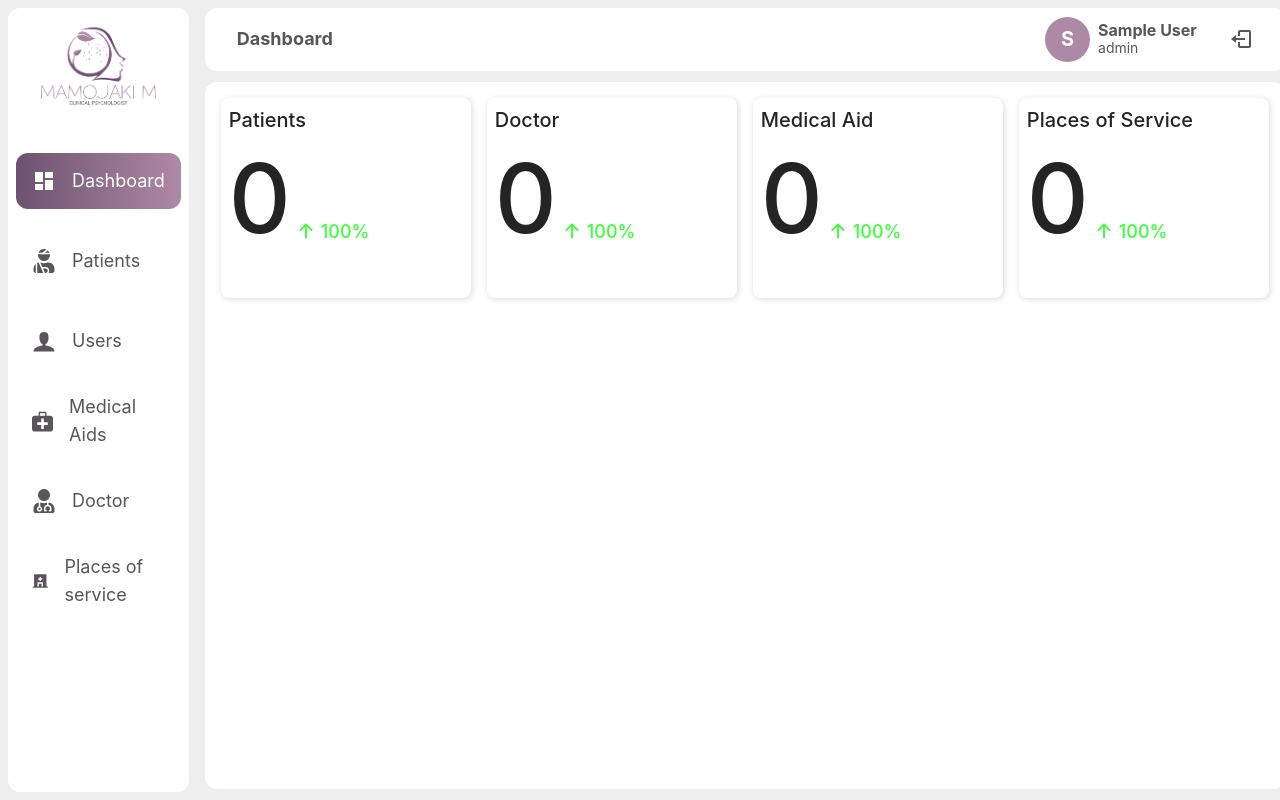
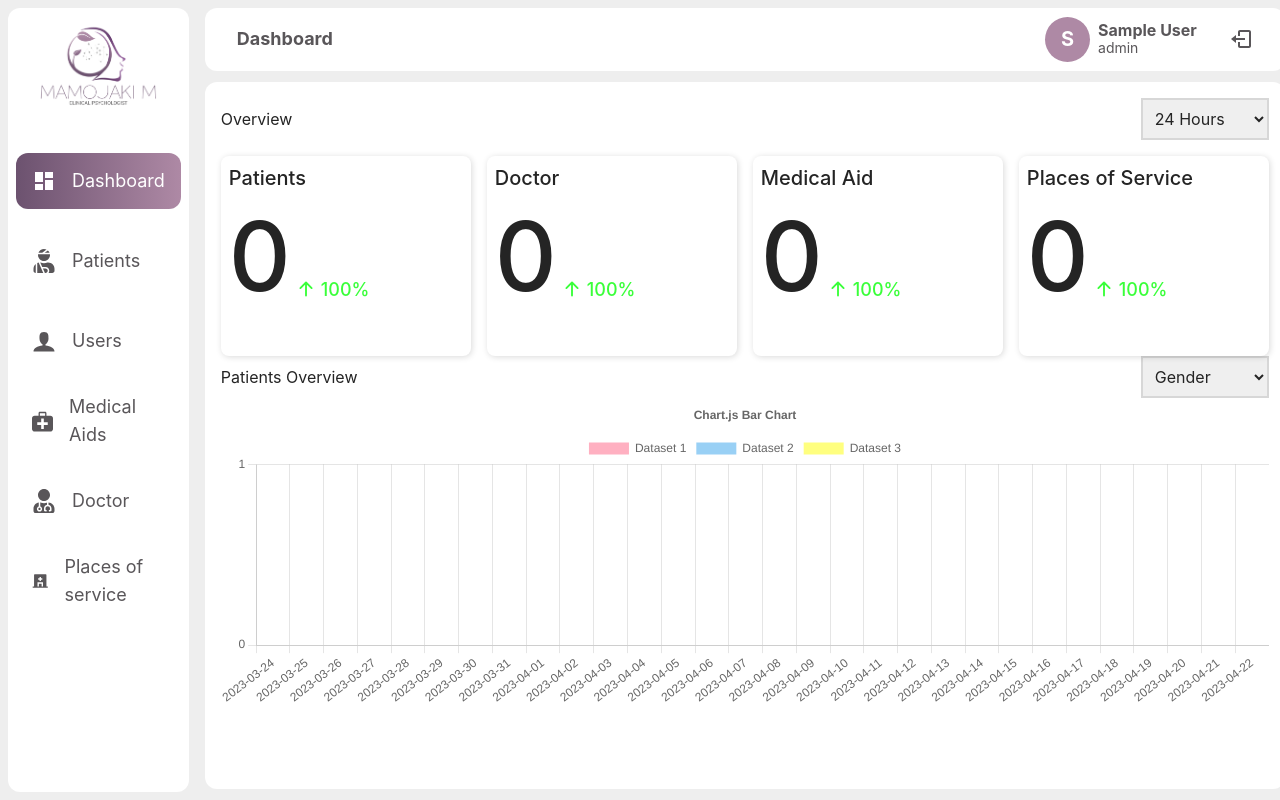
Before and after one commit to JulmonEmpire/CMS, a React (Vite) app: page /dashboard in a window 1280 px wide. Built offline with nearby package versions, Linux system fonts and the light colour scheme; no server answers; the database is empty; sample sign-in values are in the browser's storage.

Commit message:
added basic barchart functionality

```diff
--- a/package.json
+++ b/package.json
@@ -12,6 +12,7 @@
     "@tanstack/react-query": "^4.26.1",
     "firebase": "^9.17.2",
     "react": "^18.2.0",
+    "react-chartjs-2": "^5.2.0",
     "react-dom": "^18.2.0",
     "react-icons": "^4.8.0",
     "react-router-dom": "^6.8.2",
--- a/src/components/Utils/constant.js
+++ b/src/components/Utils/constant.js
@@ -1,4 +1,89 @@
-const Primary='#6C526F'
-const PrimaryG='#AE89A5'
+const Primary = '#6C526F'
+const PrimaryG = '#AE89A5'
 
-const text='#595659'
+const text = '#595659'
+
+
+export function last30Days() {
+  const now = new Date();
+  const last30Days = Array.from({ length: 30 }, (_, i) => {
+    const date = new Date(now);
+    date.setDate(now.getDate() - 29 + i);
+    return date.toISOString().slice(0, 10);
+  });
+  return last30Days;
+}
+
+export function last7Days() {
+  const now = new Date();
+  const last7Days = Array.from({ length: 7 }, (_, i) => {
+    const date = new Date(now);
+    date.setDate(now.getDate() - 6 + i);
+    return date.toISOString().slice(0, 10);
+  });
+  return last7Days;
+}
+
+export function last24Hours() {
+  const now = new Date();
+  const last24Hours = Array.from({ length: 24 }, (_, i) => {
+    const date = new Date(now);
+    date.setHours(now.getHours() - 23 + i);
+    const hours = date.getHours() % 12 || 12;
+    const suffix = date.getHours() < 12 ? "AM" : "PM";
+    return `${hours} ${suffix}`;
+  });
+  return last24Hours;
+}
+
+export function countLast24Hours(data) {
+  const counts = Array.from({ length: 24 }, (_, i) => {
+    const hourStart = new Date();
+    hourStart.setHours(hourStart.getHours() - 23 + i);
+    hourStart.setMinutes(0);
+    hourStart.setSeconds(0);
+    const hourEnd = new Date(hourStart);
+    hourEnd.setHours(hourEnd.getHours() + 1);
+    hourEnd.setMinutes(0);
+    hourEnd.setSeconds(0);
+    console.log({hourStart,hourEnd})
+    return data.filter(obj => {
+      const createdAt = new Date(obj.createdAt);
+      return createdAt >= hourStart && createdAt < hourEnd;
+    }).length;
+  });
+  return counts;
+}
+
+export function countLast7Days(data) {
+  const counts = Array.from({ length: 7 }, (_, i) => {
+    const startOfDay = new Date();
+    startOfDay.setDate(startOfDay.getDate() - 6 + i);
+    startOfDay.setHours(0, 0, 0, 0);
+    const endOfDay = new Date(startOfDay);
+    endOfDay.setDate(endOfDay.getDate() + 1);
+    endOfDay.setHours(0, 0, 0, 0);
+    console.log({startOfDay,endOfDay})
+    return data.filter(obj => {
+      const createdAt = new Date(obj.createdAt);
+      return createdAt >= startOfDay && createdAt < endOfDay;
+    }).length;
+  });
+  return counts;
+}
+
+export function countLast30Days(data) {
+  const counts = Array.from({ length: 30 }, (_, i) => {
+    const startOfDay = new Date();
+    startOfDay.setDate(startOfDay.getDate() - 29 + i);
+    startOfDay.setHours(0, 0, 0, 0);
+    const endOfDay = new Date(startOfDay);
+    endOfDay.setDate(endOfDay.getDate() + 1);
+    endOfDay.setHours(0, 0, 0, 0);
+    return data.filter(obj => {
+      const createdAt = new Date(obj.createdAt);
+      return createdAt >= startOfDay && createdAt < endOfDay;
+    }).length;
+  });
+  return counts;
+}
--- a/src/pages/Dashboard.jsx
+++ b/src/pages/Dashboard.jsx
@@ -2,25 +2,67 @@ import React, { useEffect, useState } from 'react'
 import StatsCard from '../components/Dashboard/StatsCard'
 import { useQueryClient } from '@tanstack/react-query';
 
+import {
+  Chart as ChartJS,
+  CategoryScale,
+  LinearScale,
+  BarElement,
+  Title,
+  Tooltip,
+  Legend,
+} from 'chart.js';
+import { Bar } from 'react-chartjs-2';
+import { countLast24Hours, countLast30Days, countLast7Days, last24Hours, last30Days, last7Days } from '../components/Utils/constant';
+
+ChartJS.register(
+  CategoryScale,
+  LinearScale,
+  BarElement,
+  Title,
+  Tooltip,
+  Legend
+);
+
+export const options = {
+  maintainAspectRatio: false,
+  responsive: true,
+  plugins: {
+    legend: {
+      position: 'top',
+    },
+    title: {
+      display: true,
+      text: 'Chart.js Bar Chart',
+    },
+  },
+  scales: {
+    y: {
+      ticks: {
+        beginAtZero: true,
+        stepSize: 1
+      }
+    }
+  }
+};
+
+
+
 export default function Dashboard() {
-  const queryClient=useQueryClient();
+  const queryClient = useQueryClient();
 
-  const [doctor,setDoctor]=useState();
-  const [medicalAid,setMedicalAid]=useState();
-  const [placesOfService,setPlacesOfService]=useState();
-  const [patient,setPatients]=useState();
-  const [doctorStats,setDoctorStats]=useState();
-  const [medicalAidStats,setMedicalAidStats]=useState();
-  const [placesOfServiceStats,setPlacesOfServiceStats]=useState();
-  const [patientStats,setPatientsStats]=useState();
+  const [doctor, setDoctor] = useState();
+  const [medicalAid, setMedicalAid] = useState();
+  const [placesOfService, setPlacesOfService] = useState();
+  const [patient, setPatients] = useState();
+  const [doctorStats, setDoctorStats] = useState();
+  const [medicalAidStats, setMedicalAidStats] = useState();
+  const [placesOfServiceStats, setPlacesOfServiceStats] = useState();
+  const [patientStats, setPatientsStats] = useState();
 
-  function filterByTimeframe() {
+  function filterByTimeframe24() {
     const now = Date.now();
     const oneDayAgo = now - (24 * 60 * 60 * 1000);
     const twoDayAgo = now - (48 * 60 * 60 * 1000);
-
-    const oneWeekAgo = now - (7 * 24 * 60 * 60 * 1000);
-    const oneMonthAgo = now - (30 * 24 * 60 * 60 * 1000);
 
     setMedicalAidStats(queryClient.getQueryData(['medicalAid']).filter((obj) => obj.createdAt >= twoDayAgo && obj.createdAt <= oneDayAgo))
     setDoctorStats(queryClient.getQueryData(['doctor']).filter((obj) => obj.createdAt >= twoDayAgo && obj.createdAt <= oneDayAgo))
@@ -33,18 +75,106 @@ export default function Dashboard() {
     setPlacesOfService(queryClient.getQueryData(['placesOfService']).filter((obj) => obj.createdAt >= oneDayAgo));
   }
 
+  function filterByTimeframe7() {
+    const now = Date.now();
+
+    const oneWeekAgo = now - (7 * 24 * 60 * 60 * 1000);
+    const twoWeekAgo = now - (14 * 24 * 60 * 60 * 1000);
+
+    setMedicalAidStats(queryClient.getQueryData(['medicalAid']).filter((obj) => obj.createdAt >= twoWeekAgo && obj.createdAt <= oneWeekAgo))
+    setDoctorStats(queryClient.getQueryData(['doctor']).filter((obj) => obj.createdAt >= twoWeekAgo && obj.createdAt <= oneWeekAgo))
+    setPatientsStats(queryClient.getQueryData(['patients']).filter((obj) => obj.createdAt >= twoWeekAgo && obj.createdAt <= oneWeekAgo))
+    setPlacesOfServiceStats(queryClient.getQueryData(['placesOfService']).filter((obj) => obj.createdAt >= twoWeekAgo && obj.createdAt <= oneWeekAgo));
+
+    setMedicalAid(queryClient.getQueryData(['medicalAid']).filter((obj) => obj.createdAt >= oneWeekAgo))
+    setDoctor(queryClient.getQueryData(['doctor']).filter((obj) => obj.createdAt >= oneWeekAgo))
+    setPatients(queryClient.getQueryData(['patients']).filter((obj) => obj.createdAt >= oneWeekAgo))
+    setPlacesOfService(queryClient.getQueryData(['placesOfService']).filter((obj) => obj.createdAt >= oneWeekAgo));
+  }
+
+  function filterByTimeframe30() {
+    const now = Date.now();
+    const oneMonthAgo = now - (30 * 24 * 60 * 60 * 1000);
+    const twoMonthAgo = now - (60 * 24 * 60 * 60 * 1000);
+
+    setMedicalAidStats(queryClient.getQueryData(['medicalAid']).filter((obj) => obj.createdAt >= twoMonthAgo && obj.createdAt <= oneMonthAgo))
+    setDoctorStats(queryClient.getQueryData(['doctor']).filter((obj) => obj.createdAt >= twoMonthAgo && obj.createdAt <= oneMonthAgo))
+    setPatientsStats(queryClient.getQueryData(['patients']).filter((obj) => obj.createdAt >= twoMonthAgo && obj.createdAt <= oneMonthAgo))
+    setPlacesOfServiceStats(queryClient.getQueryData(['placesOfService']).filter((obj) => obj.createdAt >= twoMonthAgo && obj.createdAt <= oneMonthAgo));
+
+    setMedicalAid(queryClient.getQueryData(['medicalAid']).filter((obj) => obj.createdAt >= oneMonthAgo))
+    setDoctor(queryClient.getQueryData(['doctor']).filter((obj) => obj.createdAt >= oneMonthAgo))
+    setPatients(queryClient.getQueryData(['patients']).filter((obj) => obj.createdAt >= oneMonthAgo))
+    setPlacesOfService(queryClient.getQueryData(['placesOfService']).filter((obj) => obj.createdAt >= oneMonthAgo));
+  }
+
   useEffect(() => {
-    filterByTimeframe()
+    filterByTimeframe24();
   }, [queryClient]);
 
+  const onChangeHandler = (e) => {
+    if (+e.target.value === 24) {
+      filterByTimeframe24()
+    } else if (+e.target.value === 7) {
+      filterByTimeframe7()
+    } else if (+e.target.value === 30) {
+      filterByTimeframe30()
+    }
+  }
+
+
+  const data = {
+    // labels: last24Hours(),
+    labels: last30Days(),
+    datasets: [
+      {
+        label: 'Dataset 1',
+        data: countLast30Days(patient || []),
+        backgroundColor: 'rgba(255, 99, 132, 0.5)',
+      },
+      {
+        label: 'Dataset 2',
+        // data: [5, 4, 3, 1, 2, 3, 4, 5, 2, 1, 5, 4, , 5, 4, 3, 2, 1, 5, 4, 3, 2, 3, 2, 1,],
+        data: countLast30Days(patient || []),
+        backgroundColor: 'rgba(53, 162, 235, 0.5)',
+      },
+      {
+        label: 'Dataset 3',
+        // data: [5, 4, 3, 1, 2, 3, 4, 5, 2, 1, 5, 4, , 5, 4, 3, 2, 1, 5, 4, 3, 2, 3, 2, 1,],
+        data: countLast30Days(patient || []),
+        backgroundColor: 'rgba(255, 255, 0, 0.5)',
+      },
+    ],
+  };
+
   return (
-    <div className='p-4'>
+    <div className='p-4 flex flex-col'>
+      <div className='flex justify-between mb-4  items-center'>
+        <h1>Overview</h1>
+        <select onChange={onChangeHandler} className='w-[10vw] border-[rgba(0,0,0,0.1)] border-2 p-2'>
+          <option selected value={24}>24 Hours</option>
+          <option value={7}>7 Days</option>
+          <option value={30}>30 Days</option>
+        </select>
+      </div>
       <div className='flex gap-4 justify-between'>
         {/* <StatsCard title={"Patients"} count={3} stats={4}/> */}
-        <StatsCard title={"Patients"} count={patient?.length || 0} stats={patientStats?.length}/>
-        <StatsCard title={"Doctor"} count={doctor?.length || 0} stats={doctorStats?.length}/>
-        <StatsCard title={"Medical Aid"} count={medicalAid?.length || 0} stats={medicalAidStats?.length}/>
-        <StatsCard title={"Places of Service"} count={placesOfService?.length || 0} stats={placesOfServiceStats?.length}/>
+        <StatsCard title={"Patients"} count={patient?.length || 0} stats={patientStats?.length} />
+        <StatsCard title={"Doctor"} count={doctor?.length || 0} stats={doctorStats?.length} />
+        <StatsCard title={"Medical Aid"} count={medicalAid?.length || 0} stats={medicalAidStats?.length} />
+        <StatsCard title={"Places of Service"} count={placesOfService?.length || 0} stats={placesOfServiceStats?.length} />
+      </div>
+      <div className='max-h-[370px] h-full'>
+        <div className='flex justify-between items-center'>
+          <h1 className='py-2'>Patients Overview</h1>
+          <select onChange={onChangeHandler} className='w-[10vw] border-[rgba(0,0,0,0.1)] border-2 p-2'>
+            <option selected value={24}>Gender</option>
+            <option value={7}>Age Group</option>
+          </select>
+        </div>
+        <div className='w-full max-h-[310px]'>
+          <Bar style={{ height: "350px" }} options={options} data={data} />
+        </div>
       </div>
     </div>
   )
```
Also changed, not shown: 1 other file (tests, documents, lock files or other folders).
